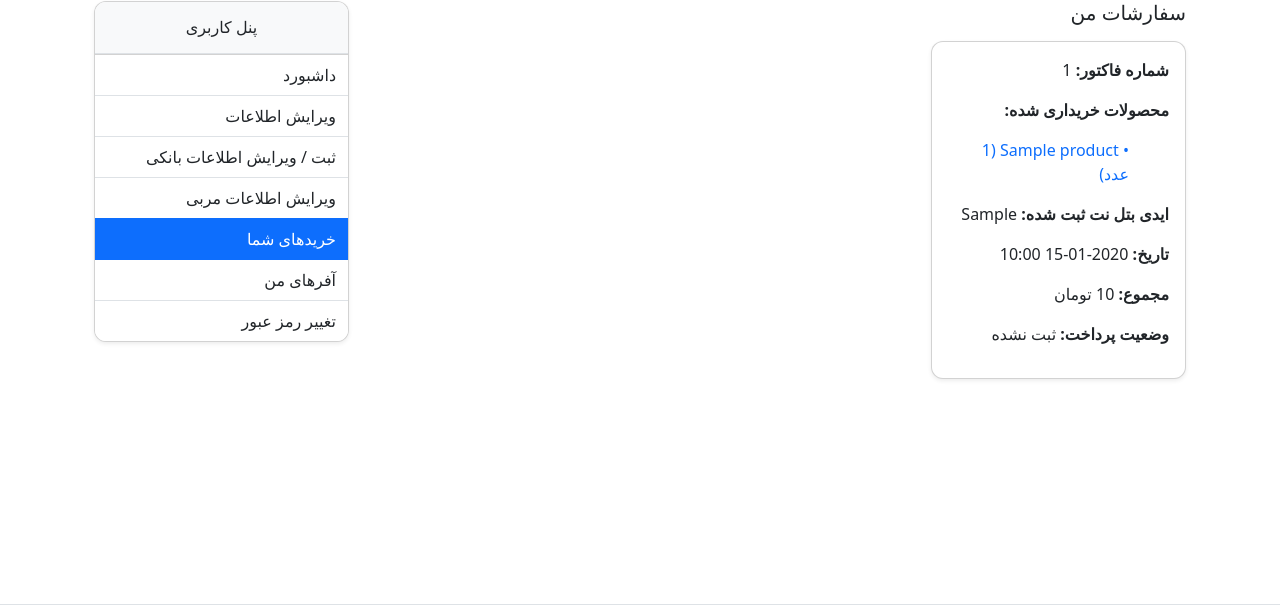
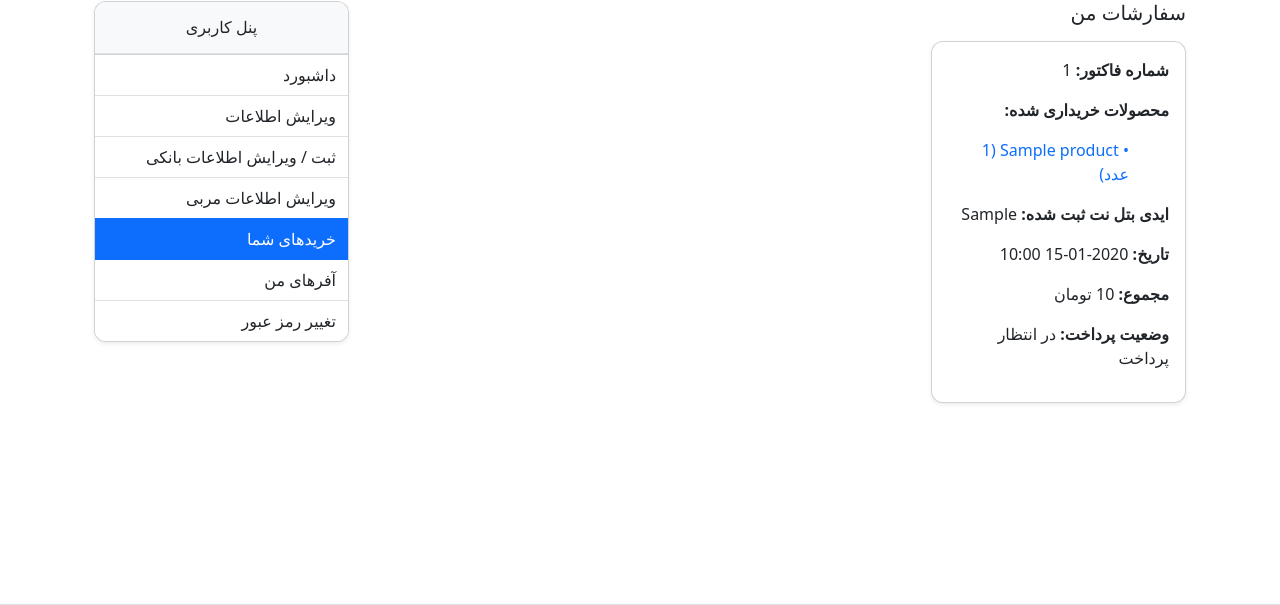
Before and after one commit to dadgar7g/wowshop, a Django app: page /account/my_invoices/ in a window 1280 px wide. Shown: the part 95-700 px from the top of the page. Run offline with Django 5.2, Linux system fonts and the light colour scheme; a user stored in the database is signed in; tables that the repository leaves empty hold one stand-in row (values such as "Sample post").

Commit message:
Update Invoice and Payment models to show status

```diff
--- a/account/templates/account/invoices.html
+++ b/account/templates/account/invoices.html
@@ -34,8 +34,8 @@
                                 <p><strong>تاریخ:</strong> {{ invoice.date|date:"Y-m-d H:i" }}</p>
                                 <p><strong>مجموع:</strong> {{ invoice.total }} تومان</p>
                                 <p><strong>وضعیت پرداخت:</strong>
-                                    {% if invoice.payment_set.first %}
-                                        {{ invoice.payment_set.first.get_status_display }}
+                                    {% if invoice.payment %}
+                                        {{ invoice.payment.get_status_display }}
                                     {% else %}
                                         ثبت نشده
                                     {% endif %}
--- a/shop/models.py
+++ b/shop/models.py
@@ -141,9 +141,9 @@ class Payment(models.Model):
     STATUS_PENDING = 'pending'
     STATUS_DONE = 'done'
     STATUS_ERROR = 'error'
-    STATUS_CHOICES = ((STATUS_PENDING, 'Pending'),
-                      (STATUS_ERROR, 'Error'),
-                      (STATUS_DONE, 'Done'))
+    STATUS_CHOICES = ((STATUS_PENDING, 'در انتظار پرداخت'),
+                      (STATUS_ERROR, 'پرداخت ناموفق'),
+                      (STATUS_DONE, 'پرداخت موفق'))
 
     invoice = models.OneToOneField(Invoice, on_delete=models.PROTECT)
     total = models.IntegerField()
```
Also changed, not shown: core/migrations/0013_buygold.py (added), shop/migrations/0008_alter_payment_status.py (added), shop/migrations/0009_alter_payment_status.py (added).
